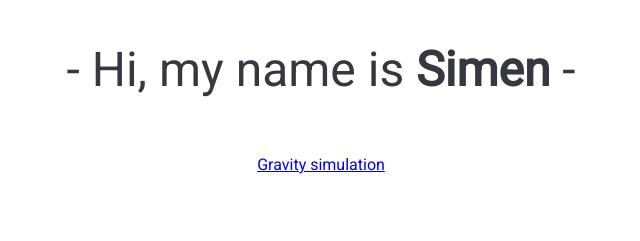
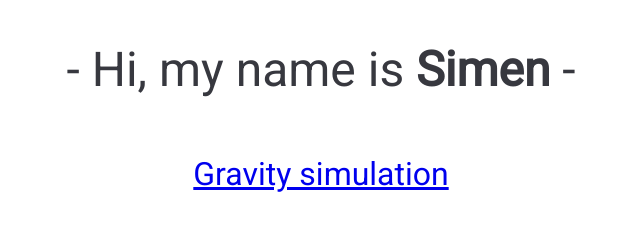
Before and after one commit to simsine/simsine.github.io, a plain HTML site: page index.html in a window 1280 px wide. Shown: the whole page, without its empty margins (319-959 px from the left). Drawn offline with Linux system fonts and the light colour scheme.

Commit message:
updated font size and link

```diff
--- a/index.html
+++ b/index.html
@@ -14,7 +14,7 @@
         </div>
 
         <div class="container">
-            <a href="./Throw_in_gravity/">Gravity simulation</a>
+            <a href="https://simsine.github.io/Throw_in_gravity/">Gravity simulation</a>
         </div>
 
         <div class="container">
--- a/style.css
+++ b/style.css
@@ -29,7 +29,7 @@ h1::after{
 b:hover{
     content: "Simon";
 }
-p{
+p, a{
     font-size: 2em;
 }
 
```
